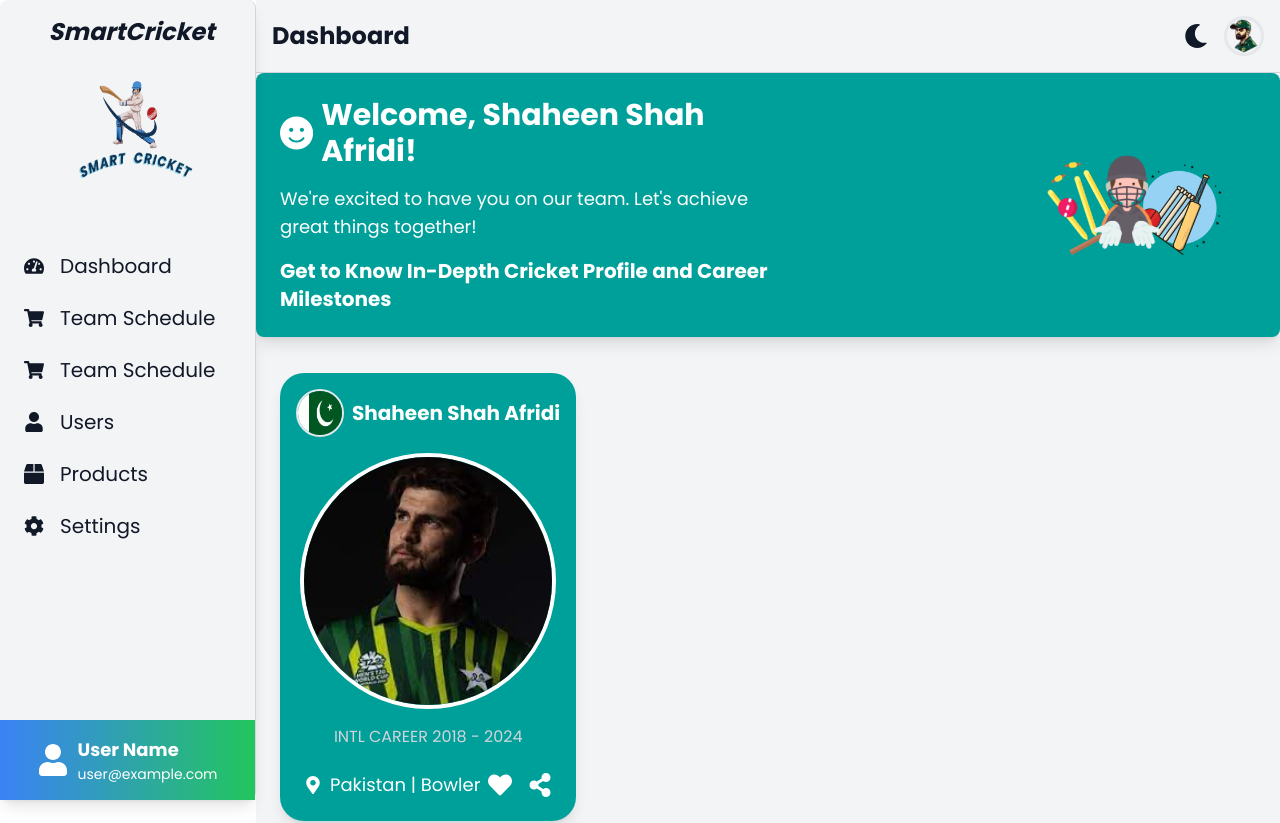
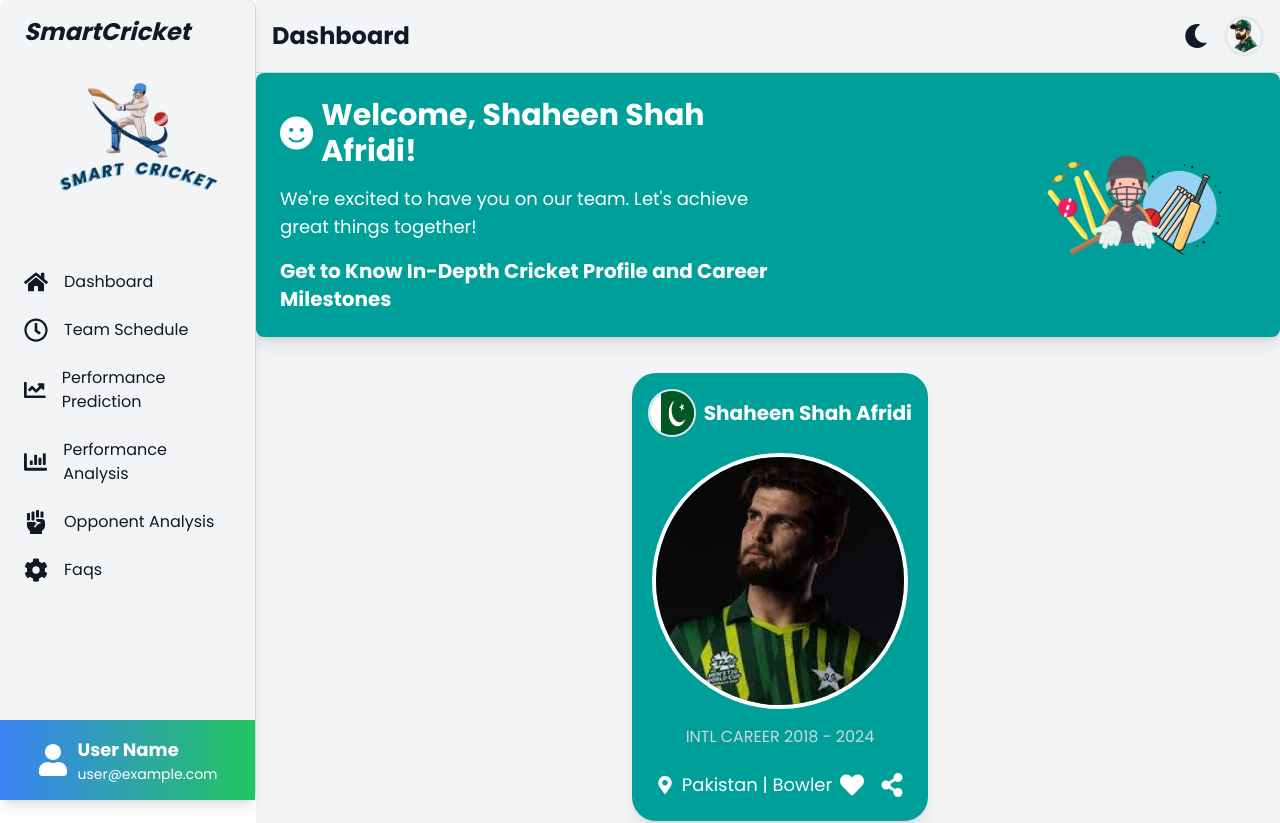
Before and after one commit to AjabNauman958/smart-cricket-frontend, a React (Vite) app: page /MainDashboardApp in a window 1280 px wide. Shown: the top 823 px of the page. Built offline with nearby package versions, Linux system fonts and the light colour scheme.

Commit message:
modified

```diff
--- a/package.json
+++ b/package.json
@@ -12,6 +12,7 @@
   "dependencies": {
     "axios": "^1.7.2",
     "axios-retry": "^4.4.1",
+    "framer-motion": "^11.3.19",
     "react": "^18.3.1",
     "react-autosuggest": "^10.1.0",
     "react-dom": "^18.3.1",
--- a/src/App.jsx
+++ b/src/App.jsx
@@ -58,6 +58,7 @@
           <Route path="/Topheader" element={<Topheader />} />
           <Route path="/UserProfile" element={<UserProfile />} />
           <Route path="/MainDashboardApp" element={<MainDashboardApp />} />
+          <Route path="*" element={<> not found</>} />
 
         </Routes>
       </Router>
--- a/src/components/Player/MainDashboardApp.jsx
+++ b/src/components/Player/MainDashboardApp.jsx
@@ -22,7 +22,7 @@
           >
             <DashboardNavbar />
             <WelcomeMessage />
-            <div className="mt-9 ml-6 flex flex-wrap">
+            <div className="mt-9 ml-6 flex flex-wrap justify-center items-center">
               <PlayerProfileCard />
               <PlayerProfileDetails />
             </div>
--- a/src/components/Player/Sidebar.jsx
+++ b/src/components/Player/Sidebar.jsx
@@ -1,44 +1,52 @@
-import React from 'react';
-import { FaTachometerAlt, FaShoppingCart, FaUsers, FaUser, FaBox, FaCog } from 'react-icons/fa';
+import React, { useState } from 'react';
+import { FaHome, FaRegClock, FaChartLine, FaChartBar, FaFistRaised, FaUser, FaBox, FaCog, FaBars, FaTimes } from 'react-icons/fa';
 import { Link } from 'react-router-dom';
 import logo from '../images/logo.png';
 
 const Sidebar = () => {
+  const [isOpen, setIsOpen] = useState(false);
+
+  const toggleSidebar = () => {
+    setIsOpen(!isOpen);
+  };
+
   return (
-    <div className="bg-gray-100 text-gray-900 h-screen px-4 fixed w-16 md:w-64 border-r border-gray-300 dark:border-gray-600 dark:bg-gray-900 dark:text-white transition-width duration-300 rounded-lg shadow-lg">
-      <div className="flex items-center justify-center mt-4">
-        <h1 className="text-2xl font-bold hidden md:block ml-2 italic">SmartCricket</h1>
+    <div className={`bg-gray-100 text-gray-900 h-screen px-4 fixed ${isOpen ? 'w-64' : 'w-16'} md:w-64 border-r border-gray-300 dark:border-gray-600 dark:bg-gray-900 dark:text-white transition-width duration-300 rounded-lg shadow-lg z-50`}>
+      <div className="flex items-center justify-between mt-4">
+        <h1 className={`text-2xl font-bold ml-2 italic ${isOpen ? 'block' : 'hidden'} md:block`}>SmartCricket</h1>
+        <div className="cursor-pointer md:hidden" onClick={toggleSidebar}>
+          {isOpen ? <FaTimes size={24}  /> : <FaBars size={24} />}
+        </div>
       </div>
       <div className="flex justify-center mt-4">
-        <img src={logo} alt="Logo" className="w-24 h-24 rounded-full md:w-40 md:h-40" />
+        <img src={logo} alt="Logo" className={`rounded-full ${isOpen ? 'block' : 'hidden'} md:block`} />
       </div>
       <ul className="flex flex-col text-xl mt-4">
         <li className="flex items-center py-3 px-2 space-x-4 hover:bg-[#00A09A] hover:text-white rounded transition-all duration-300">
-          <FaTachometerAlt />
-          <Link to="/dashboard" className="hidden md:inline">Dashboard</Link>
+        <FaHome className='text-2xl'/>
+          <Link to="/dashboard" className={`ml-2 ${isOpen ? 'inline' : 'hidden'} md:inline text-base`}>Dashboard</Link>
         </li>
         <li className="flex items-center py-3 px-2 space-x-4 hover:bg-[#00A09A] hover:text-white rounded transition-all duration-300">
-          <FaShoppingCart />
-          <Link to="/team-schedule" className="hidden md:inline">Team Schedule</Link>
-        </li> <li className="flex items-center py-3 px-2 space-x-4 hover:bg-[#00A09A] hover:text-white rounded transition-all duration-300">
-          <FaShoppingCart />
-          <Link to="/team-schedule" className="hidden md:inline">Team Schedule</Link>
-        </li>
-
-        <li className="flex items-center py-3 px-2 space-x-4 hover:bg-[#00A09A] hover:text-white rounded transition-all duration-300">
-          <FaUser />
-          <Link to="/users" className="hidden md:inline">Users</Link>
+        <FaRegClock className='text-2xl'/>
+          <Link to="/team-schedule" className={`ml-2 ${isOpen ? 'inline' : 'hidden'} md:inline text-base`}>Team Schedule</Link>
         </li>
         <li className="flex items-center py-3 px-2 space-x-4 hover:bg-[#00A09A] hover:text-white rounded transition-all duration-300">
-          <FaBox />
-          <Link to="/products" className="hidden md:inline">Products</Link>
+        <FaChartLine className='text-2xl'/>
+          <Link to="/users" className={`ml-2 ${isOpen ? 'inline' : 'hidden'} md:inline text-base`}>Performance Prediction </Link>
         </li>
         <li className="flex items-center py-3 px-2 space-x-4 hover:bg-[#00A09A] hover:text-white rounded transition-all duration-300">
-          <FaCog />
-          <Link to="/settings" className="hidden md:inline">Settings</Link>
+        <FaChartBar className='text-2xl'/>
+          <Link to="/products" className={`ml-2 ${isOpen ? 'inline' : 'hidden'} md:inline text-base`}>Performance Analysis </Link>
+        </li>
+        <li className="flex items-center py-3 px-2 space-x-4 hover:bg-[#00A09A] hover:text-white rounded transition-all duration-300">
+        <FaFistRaised className='text-2xl'/>
+          <Link to="/settings" className={`ml-2 ${isOpen ? 'inline' : 'hidden'} md:inline text-base`}>Opponent Analysis</Link>
+        </li> <li className="flex items-center py-3 px-2 space-x-4 hover:bg-[#00A09A] hover:text-white rounded transition-all duration-300">
+          <FaCog className='text-2xl'/>
+          <Link to="/faq" className={`ml-2 ${isOpen ? 'inline' : 'hidden'} md:inline text-base`}>Faqs </Link>
         </li>
       </ul>
-      <div className="absolute bottom-0 left-0 w-full p-4 bg-gradient-to-r from-blue-500 to-green-500 text-white">
+      <div className={`absolute bottom-0 left-0 w-full p-4 bg-gradient-to-r from-blue-500 to-green-500 text-white ${isOpen ? 'block' : 'hidden'} md:block`}>
         <div className="flex items-center justify-center">
           <FaUser className="w-8 h-8" />
           <div className="ml-2">
--- /dev/null
+++ b/src/components/Player/css/Sidebar.css
@@ -0,0 +1,109 @@
+* {
+    margin: 0;
+    padding: 0;
+    box-sizing: border-box;
+  }
+
+  .main-container {
+    display: flex;
+  }
+  main {
+    padding: 10px;
+  }
+
+  .title {
+    font-size: 3rem;
+    display: grid;
+    place-items: center;
+  }
+
+  /* Sidebar */
+  .sidebar {
+    background: rgb(0, 7, 61);
+    color: white;
+    height: 100vh;
+    overflow-y: auto;
+  }
+
+  .top_section {
+    display: flex;
+    align-items: center;
+    justify-content: space-between;
+    padding: 15px 10px;
+  }
+  .logo {
+    font-size: 18px;
+    line-height: 0;
+  }
+  .bars {
+    width: 30px;
+  }
+  .hide {
+    display: none;
+  }
+
+  .search {
+    display: flex;
+    align-items: center;
+    margin: 10px 0;
+    height: 30px;
+    padding: 10px;
+  }
+  .search input {
+    border: none;
+    margin-left: 10px;
+    border-radius: 5px;
+    background: rgb(238, 238, 238);
+
+    color: white;
+  }
+
+  .routes {
+    margin-top: 15px;
+    display: flex;
+    flex-direction: column;
+    gap: 5px;
+  }
+  .link {
+    display: flex;
+    color: white;
+    gap: 10px;
+    padding: 5px 10px;
+    border-right: 4px solid transparent;
+    transition: 0.2s cubic-bezier(0.6, -0.28, 0.735, 0.045);
+  }
+  .link:hover {
+    border-right: 4px solid white;
+    background: rgb(45, 51, 89);
+    transition: 0.2s cubic-bezier(0.6, -0.28, 0.735, 0.045);
+  }
+  .active {
+    border-right: 4px solid white;
+    background: rgb(45, 51, 89);
+  }
+  .link_text {
+    white-space: nowrap;
+    font-size: 15px;
+  }
+
+  .menu {
+    display: flex;
+    color: white;
+
+    padding: 5px 10px;
+    border-right: 4px solid transparent;
+    transition: 0.2s cubic-bezier(0.6, -0.28, 0.735, 0.045);
+    justify-content: space-between;
+  }
+  .menu_item {
+    display: flex;
+    gap: 10px;
+  }
+  .menu_container {
+    display: flex;
+    flex-direction: column;
+  }
+  .menu_container .link {
+    padding-left: 20px;
+    border-bottom: #fff 0.5px solid;
+  }
```
Also changed, not shown: 1 other file (tests, documents, lock files or other folders).
